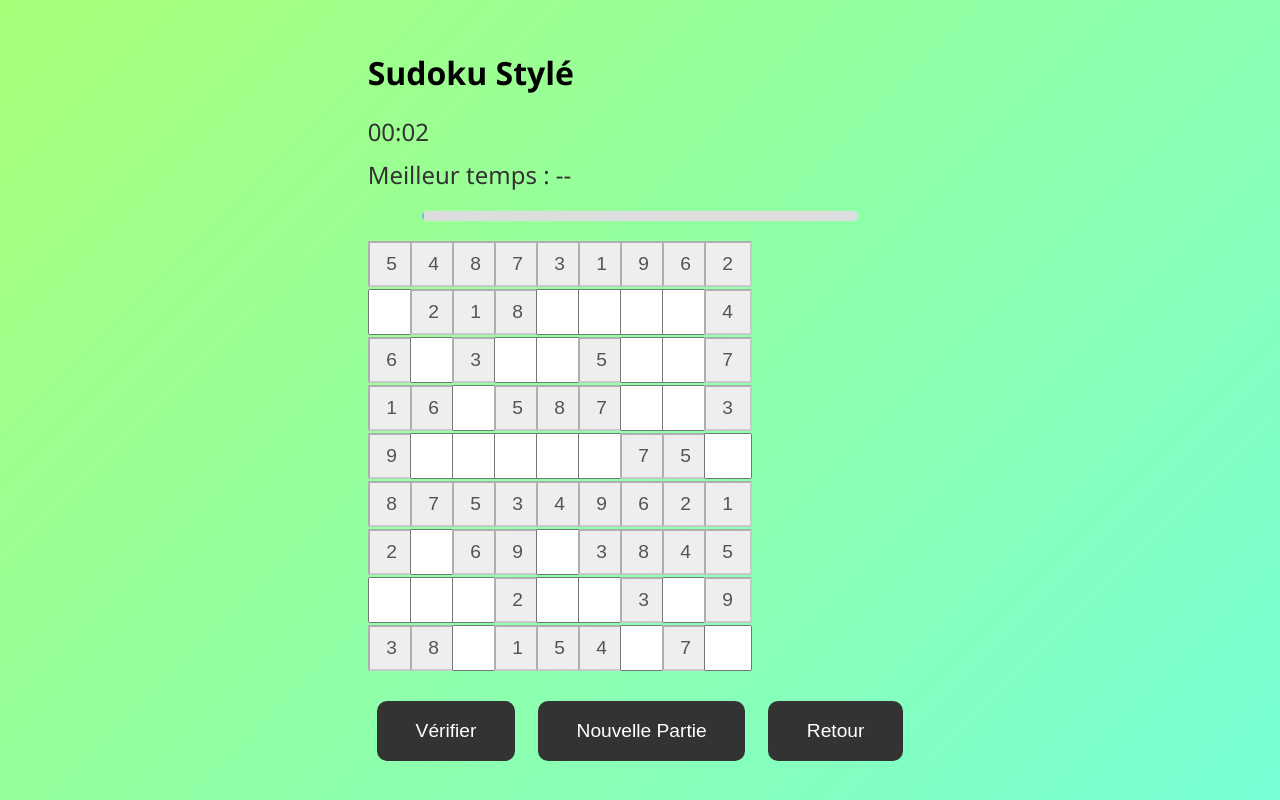
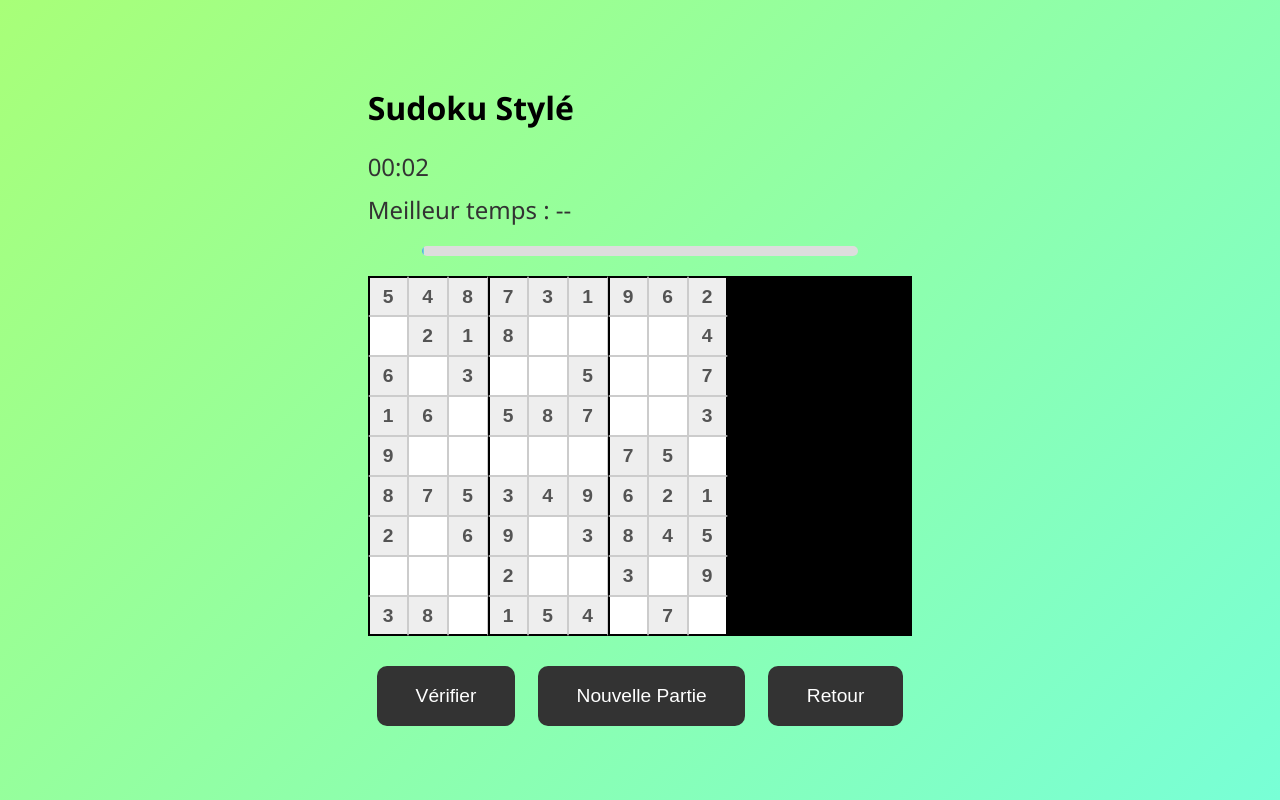
Before and after one commit to saraaaaaDM/sudoku, a plain HTML site: page index.html in a window 1280 px wide. Both pictures are taken after a click on the button "Facile". Drawn offline with Linux system fonts and the light colour scheme.

Commit message:
Update style.css

```diff
--- a/style.css
+++ b/style.css
@@ -1,4 +1,3 @@
-
 body {
     margin: 0;
     font-family: 'Segoe UI', sans-serif;
@@ -10,16 +9,19 @@ body {
     height: 100vh;
     overflow: hidden;
 }
+
 .cover-page, #sudoku-page {
     display: flex;
     flex-direction: column;
     align-items: center;
     justify-content: center;
 }
+
 .title {
     font-size: 3em;
     margin-bottom: 1em;
 }
+
 .buttons button {
     margin: 0.5em;
     padding: 1em 2em;
@@ -31,25 +33,62 @@ body {
     color: white;
     transition: transform 0.2s ease, background-color 0.3s ease;
 }
+
 .buttons button:hover {
     transform: scale(1.05);
     background-color: #555;
 }
+
 #sudoku-container {
     display: grid;
     grid-template-columns: repeat(9, 40px);
-    grid-gap: 2px;
+    grid-template-rows: repeat(9, 40px);
+    gap: 0;
+    background-color: #000;
     margin: 20px 0;
 }
+
 .cell {
     width: 40px;
     height: 40px;
     font-size: 1.2em;
     text-align: center;
+    border: 1px solid #ccc;
+    outline: none;
+    box-sizing: border-box;
+    background-color: white;
 }
+
+/* Stronger borders between 3x3 blocks */
+.cell:nth-child(9n+1),
+.cell:nth-child(9n+2),
+.cell:nth-child(9n+3),
+.cell:nth-child(9n+4),
+.cell:nth-child(9n+5),
+.cell:nth-child(9n+6),
+.cell:nth-child(9n+7),
+.cell:nth-child(9n+8),
+.cell:nth-child(9n+9) {
+    border-top: 1px solid #ccc;
+}
+.cell:nth-child(n+1):nth-child(-n+9) {
+    border-top: 2px solid #000;
+}
+.cell:nth-child(3n+1) {
+    border-left: 2px solid #000;
+}
+.cell:nth-child(9n) {
+    border-right: 2px solid #000;
+}
+.cell:nth-child(n+73) {
+    border-bottom: 2px solid #000;
+}
+
 .prefilled {
     background-color: #eee;
+    font-weight: bold;
 }
+
 #progress-bar-container {
     width: 80%;
     height: 10px;
@@ -58,26 +97,31 @@ body {
     margin: 20px auto;
     overflow: hidden;
 }
+
 #progress-bar {
     height: 100%;
     width: 0;
     background: linear-gradient(90deg, #4A90E2, #74ebd5);
     transition: width 0.5s;
 }
+
 #timer, #best-time {
     font-size: 1.5em;
     margin: 10px 0;
     color: #333;
 }
+
 .fade-out {
     animation: fadeOut 1s forwards;
 }
+
 @keyframes fadeOut {
     to {
         opacity: 0;
         transform: scale(1.2);
     }
 }
+
 #confetti {
     position: absolute;
     top: 0;
@@ -87,6 +131,7 @@ body {
     height: 100%;
     z-index: 999;
 }
+
 .confetti-piece {
     position: absolute;
     width: 10px;
@@ -95,6 +140,7 @@ body {
     opacity: 0.8;
     animation: confetti-fall 5s linear infinite;
 }
+
 @keyframes confetti-fall {
     0% { transform: translateY(0) rotate(0deg); }
     100% { transform: translateY(100vh) rotate(360deg); }
```
